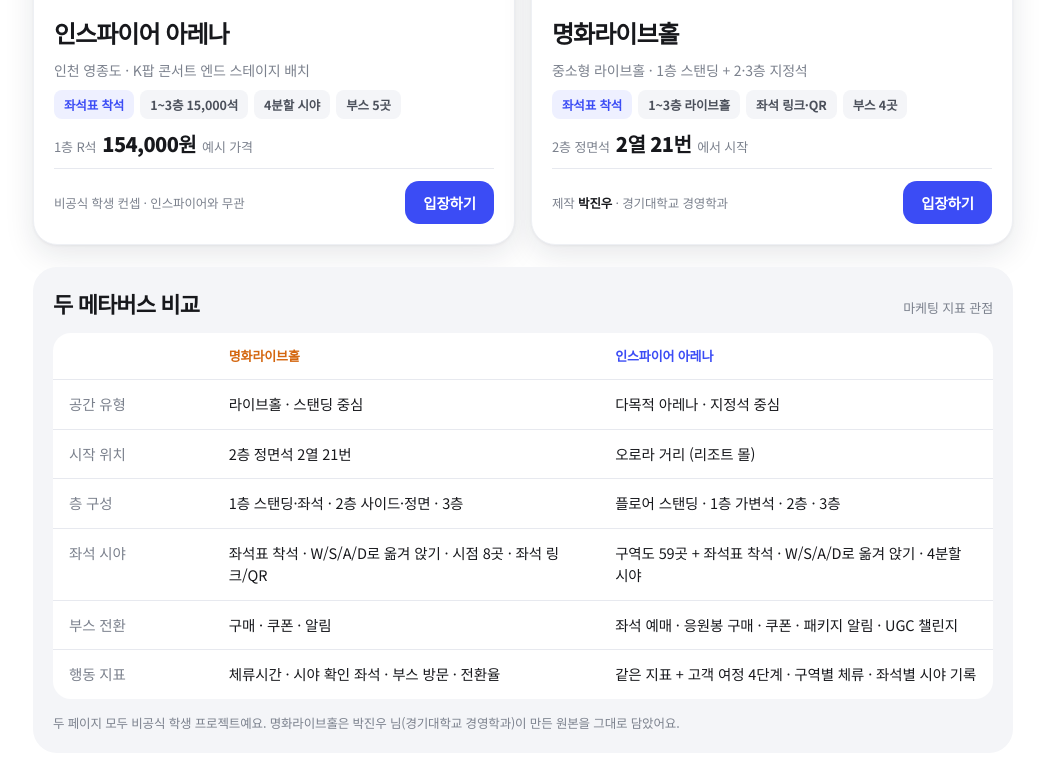
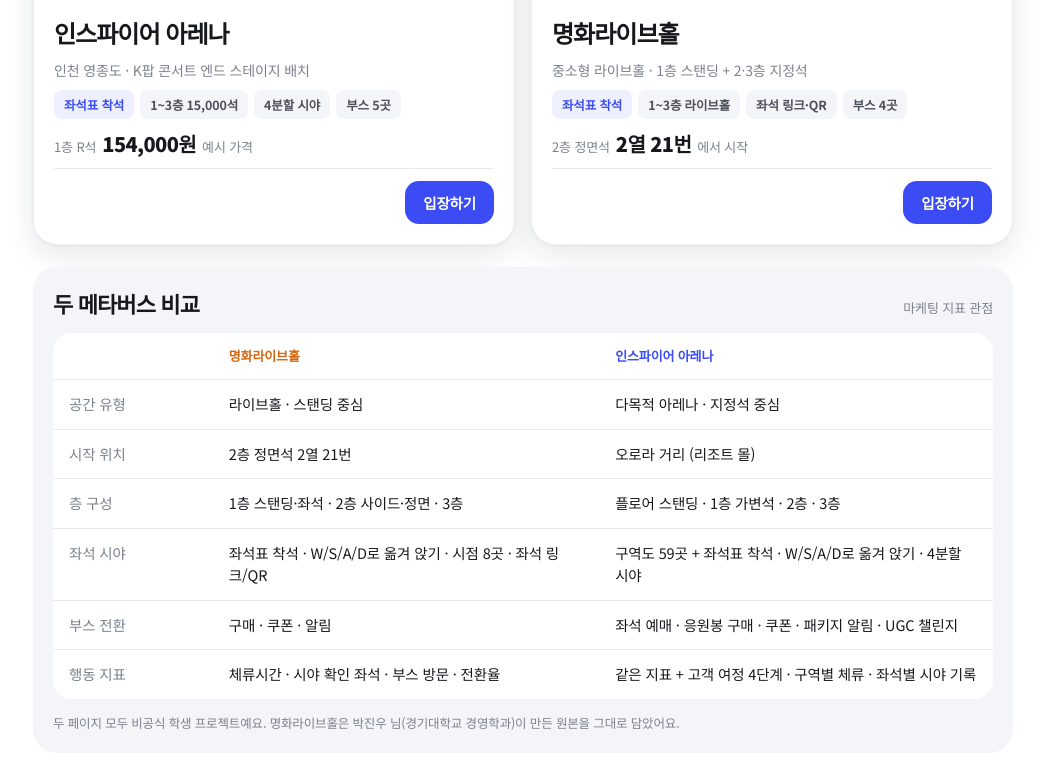
Before and after one commit to Woong-0719/stagewalk-metaverse, a plain HTML site: page index.html in a window 1280 px wide. Shown: the part 1250-2017 px from the top of the page, without its empty margins (117-1162 px from the left). Drawn offline with Linux system fonts and the light colour scheme.

Commit message:
공연장 카드 하단: 문구 지우고 입장하기 버튼만 남김
Co-Authored-By: Claude Opus 5.5 <noreply@anthropic.com>
Claude-Session: https://claude.ai/code/session_01GeX7EzqprcixXZbnWGhw1h

```diff
--- a/index.html
+++ b/index.html
@@ -108,7 +108,7 @@ body::before { content: ""; position: fixed; inset: 0 0 auto; height: env(safe-a
 .vtags li.hl { background: var(--blue-soft); color: var(--blue); }
 .price { display: flex; align-items: baseline; gap: 6px; font-size: 13px; color: var(--muted); }
 .price b { font: 900 20px var(--f); color: var(--fg); letter-spacing: -0.03em; }
-.vfoot { align-self: end; display: flex; align-items: center; justify-content: space-between; gap: 10px; padding-top: 12px; border-top: 1px solid var(--line); flex-wrap: wrap; }
+.vfoot { align-self: end; justify-content: flex-end !important; display: flex; align-items: center; justify-content: space-between; gap: 10px; padding-top: 12px; border-top: 1px solid var(--line); flex-wrap: wrap; }
 .credit { font-size: 12.5px; color: var(--muted); }
 .credit strong { color: var(--fg); }
 .go { background: var(--blue); color: #fff; font: 800 14.5px var(--f); padding: 11px 18px; border-radius: 14px; white-space: nowrap; }
@@ -247,7 +247,7 @@ tbody tr:last-child th, tbody tr:last-child td { border-bottom: 0; }
           <p class="loc">인천 영종도 · K팝 콘서트 엔드 스테이지 배치</p>
           <ul class="vtags"><li class="hl">좌석표 착석</li><li>1~3층 15,000석</li><li>4분할 시야</li><li>부스 5곳</li></ul>
           <div class="price"><span>1층 R석</span><b>154,000원</b><span>예시 가격</span></div>
-          <div class="vfoot"><span class="credit">비공식 학생 컨셉 · 인스파이어와 무관</span><span class="go">입장하기</span></div>
+          <div class="vfoot"><span class="go">입장하기</span></div>
         </div>
       </a>
       <a class="venue mh" data-k="mh 명화라이브홀 명화 라이브홀" href="myunghwa.html">
@@ -280,7 +280,7 @@ tbody tr:last-child th, tbody tr:last-child td { border-bottom: 0; }
           <p class="loc">중소형 라이브홀 · 1층 스탠딩 + 2·3층 지정석</p>
           <ul class="vtags"><li class="hl">좌석표 착석</li><li>1~3층 라이브홀</li><li>좌석 링크·QR</li><li>부스 4곳</li></ul>
           <div class="price"><span>2층 정면석</span><b>2열 21번</b><span>에서 시작</span></div>
-          <div class="vfoot"><span class="credit">제작 <strong>박진우</strong> · 경기대학교 경영학과</span><span class="go">입장하기</span></div>
+          <div class="vfoot"><span class="go">입장하기</span></div>
         </div>
       </a>
     </div>
```
